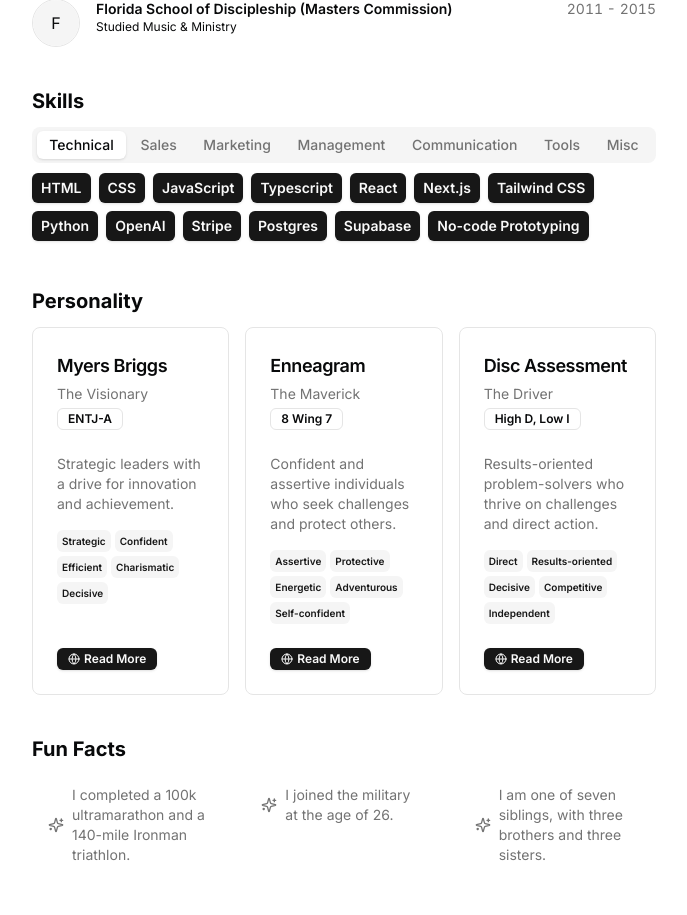
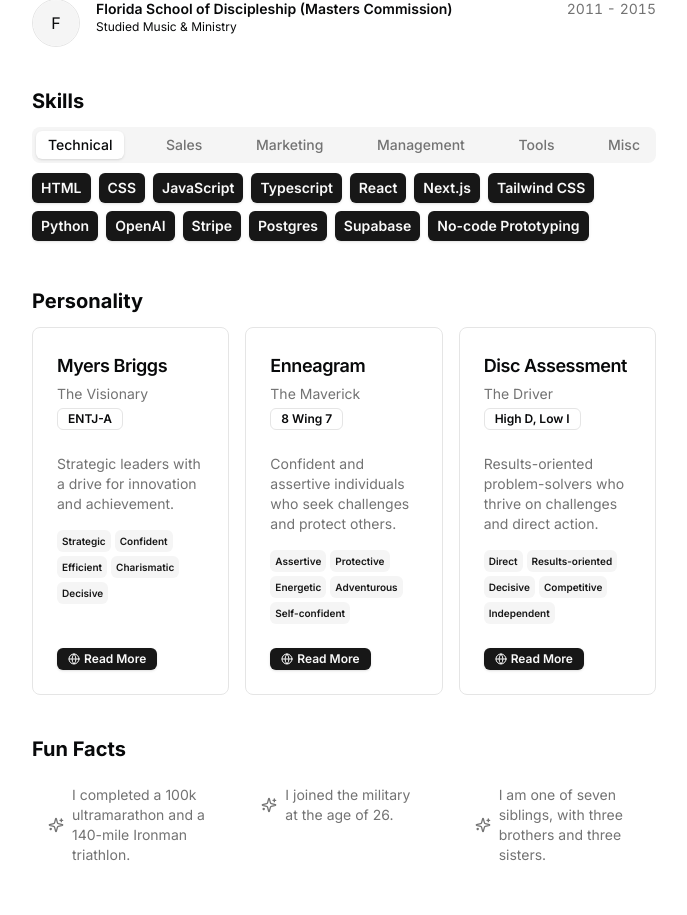
Before and after one commit to bevalen/portfolio, a Next.js app: page / in a window 1280 px wide. Shown: the part 1553-2468 px from the top of the page, without its empty margins (296-983 px from the left). Built offline with nearby package versions, Linux system fonts and the light colour scheme.

Commit message:
Minor updates

```diff
--- a/src/app/page.tsx
+++ b/src/app/page.tsx
@@ -107,7 +107,7 @@ export default function Page() {
           </BlurFade>
           <BlurFade delay={BLUR_FADE_DELAY * 10}>
             <Tabs defaultValue="Technical" className="w-full">
-              <TabsList className="flex justify-around mb-4 overflow-x-auto overflow-y-hidden scrollbar-hide">
+              <TabsList className="flex justify-between mb-4 overflow-x-auto overflow-y-hidden scrollbar-hide">
                 {Object.keys(DATA.skills).map((category) => (
                   <TabsTrigger key={category} value={category}>
                     {category.charAt(0).toUpperCase() + category.slice(1).replace(/([A-Z])/g, ' $1')}
--- a/src/data/resume.tsx
+++ b/src/data/resume.tsx
@@ -55,7 +55,6 @@ export const DATA = {
     ],
     Management: [
       "Team Management",
-      "Talent Acquisition",
       "Operational Management",
       "Strategic Thinking",
       "Goal Setting",
@@ -66,17 +65,8 @@ export const DATA = {
       "Adaptability",
       "Product Management",
       "Coding Project Management",
-      "Version Control",
-      "Agile Development",
       "Responsive Web Design",
       "SOP Development",
-    ],
-    Communication: [
-      "Effective Listening",
-      "Empathy",
-      "Conflict Resolution",
-      "Public Speaking",
-      "Presentation Skills",
     ],
     Tools: [
       "Make (Integromat)",
```
